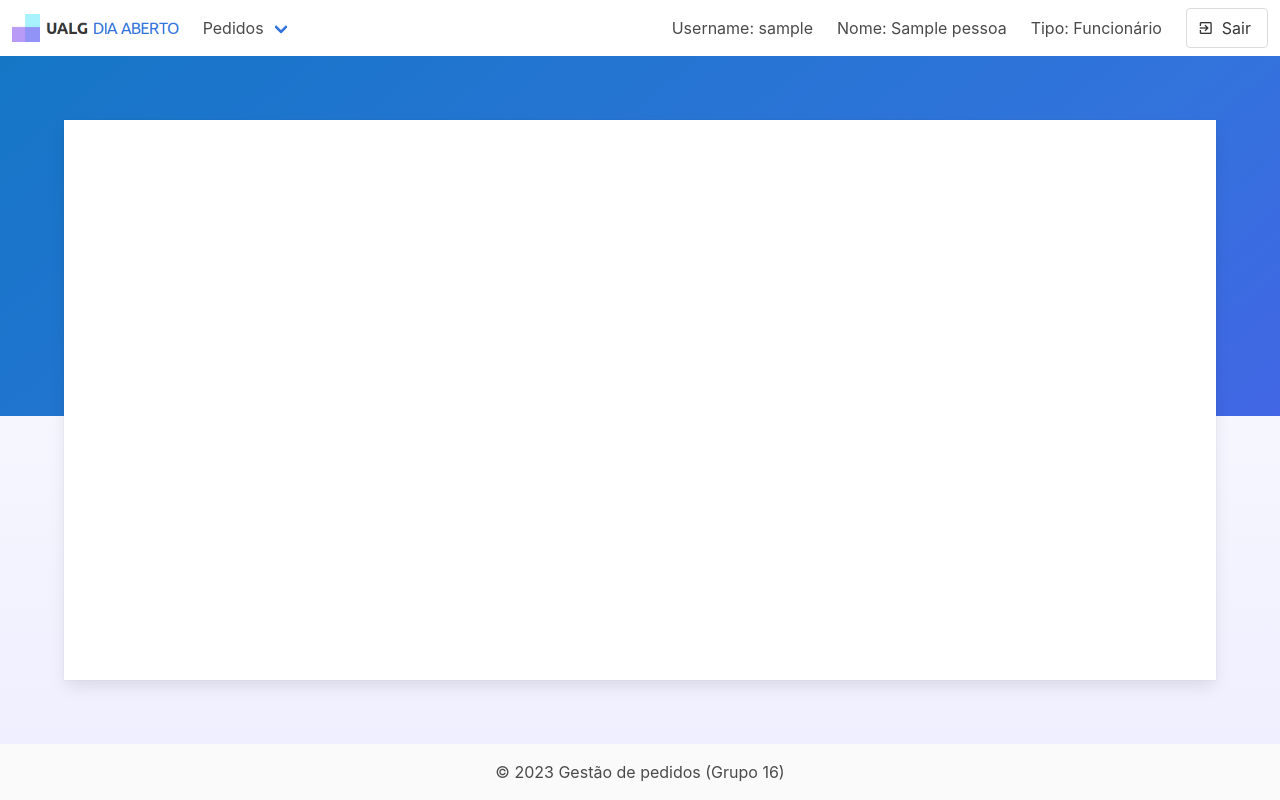
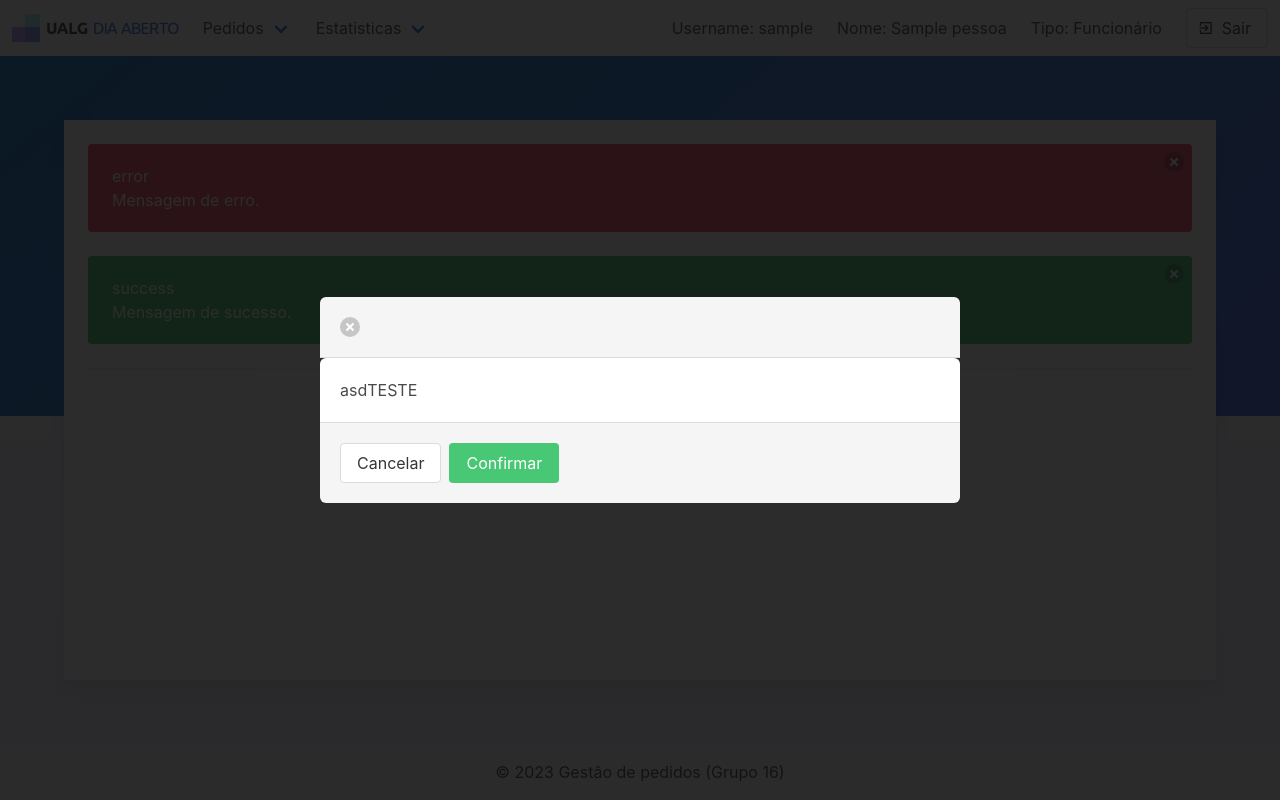
Before and after one commit to dedeu99/LES_23_G16, a Django app: page / in a window 1280 px wide. Run offline with Django 4.2, Linux system fonts and the light colour scheme; a user stored in the database is signed in; tables that the repository leaves empty hold one stand-in row (values such as "Sample post"); some libraries are stand-ins or nearby versions.

Commit message:
Incluidas mensagens de confirmação e erros (por terminar no delete)

```diff
--- a/LES_23_G16/gestaoPedidos/Templates/gestaoPedidos/consultar_pedidos_tabela.html
+++ b/LES_23_G16/gestaoPedidos/Templates/gestaoPedidos/consultar_pedidos_tabela.html
@@ -27,7 +27,7 @@
     {% endif %}
         <tr>
             <td><a href={{row.cells.tipo|get_alter_url_from_tipoPedido:row.record.id}}><button  class="button is-info is-outlined"><span>Alterar</span></button></a></td>
-            <form method="post" action={{row.cells.tipo|get_delete_url_from_tipoPedido:row.record.id}}>
+            <form class="js-modal-trigger" data-target="msg"><!--action={#row.cells.tipo|get_delete_url_from_tipoPedido:row.record.id#}-->
                 {% csrf_token %}
                 <input type=hidden value={{row.record.id}} name="id"></input>
                 <td>
--- a/LES_23_G16/gestaoPedidos/views.py
+++ b/LES_23_G16/gestaoPedidos/views.py
@@ -11,6 +11,7 @@ from .forms import PedidoForm,PedidoHorarioForm
 from django.shortcuts import HttpResponse
 import datetime
 from django.views.decorators.http import require_POST
+
 # Create your views here.
 
 numero_items_por_pagina=10
@@ -65,6 +66,7 @@ def criar_pedido_horario(request):
             novo_pedido_horario.pedidoid = novo_pedido
             novo_pedido.save()
             novo_pedido_horario.save()
+            messages.success(request, 'Pedido de Horário criado com sucesso')
             return redirect('gestaoPedidos:consultar_pedidos')
         else:
             for error in pform.errors:
@@ -102,6 +104,7 @@ def alterar_pedido_horario(request):
             #novo_pedido_horario.pedidoid = novo_pedido
             novo_pedido.save()
             novo_pedido_horario.save()
+            messages.success(request, 'Pedido de Horário alterado com sucesso')
             return redirect('gestaoPedidos:consultar_pedidos')
         else:
             for error in pform.errors:
@@ -124,4 +127,5 @@ def apagar_pedido_horario(request):
     pedidohorario=PedidoHorario.objects.get(pedidoid=idpedido)
     pedidohorario.delete()
     pedido.delete()
-    return HttpResponseRedirect(request.META['HTTP_REFERER'])
+    messages.success(request, 'Pedido de Horário apagado com sucesso')
+    return HttpResponseRedirect(request.META['HTTP_REFERER'],)
--- a/LES_23_G16/home/Templates/home/index.html
+++ b/LES_23_G16/home/Templates/home/index.html
@@ -77,9 +77,26 @@
 				<div id="top-hero-body" class="hero-body"></div>
 			</div>
 			<div id="page-content">
-
 				<div class="card">
 					<div class="card-content">
+						{% if messages %}
+							<ul >
+								{% for message in messages %}
+									<li class="notification
+										{% if message.level == DEFAULT_MESSAGE_LEVELS.ERROR %}
+										is-danger
+										{% elif message.level == DEFAULT_MESSAGE_LEVELS.SUCCESS %}
+										is-success
+										{% endif %}">
+										<button class="delete" aria-label="delete"></button>
+										<p>{{ message.tags }}</p>
+										<p>{{ message }}</p>
+									</li>
+								{% endfor %}
+							</ul>
+
+							<hr>
+						{% endif %}
 						{% block content %}
 						<!-- include the content here-->
 						{% endblock content %}
@@ -100,6 +117,67 @@
 		<script type="text/javascript" src="{% static 'js/js_custom.js' %}"></script>
 		{% block scripts %}
 		{% endblock scripts %}
+		<script>
+			//script para fechar notificações
+			document.addEventListener('DOMContentLoaded', () => {
+				(document.querySelectorAll('.notification .delete') || []).forEach(($delete) => {
+				  const $notification = $delete.parentNode;
+
+				  $delete.addEventListener('click', () => {
+					$notification.parentNode.removeChild($notification);
+				  });
+				});
+			  });
+
+			//script para lidar com o modal
+			document.addEventListener('DOMContentLoaded', () => {
+				// Functions to open and close a modal
+				function openModal($el) {
+					$el.classList.add('is-active');
+				}
+
+				function closeModal($el) {
+					$el.classList.remove('is-active');
+				}
+
+				function closeAllModals() {
+					(document.querySelectorAll('.modal') || []).forEach(($modal) => {
+					closeModal($modal);
+					});
+				}
+
+				// Add a click event on buttons to open a specific modal
+				(document.querySelectorAll('.js-modal-trigger') || []).forEach(($trigger) => {
+					const modal = $trigger.dataset.target;
+					const $target = document.getElementById(modal);
+
+					$trigger.addEventListener('click', () => {
+					openModal($target);
+					});
+				});
+
+				// Add a click event on various child elements to close the parent modal
+				(document.querySelectorAll('.modal-background, .modal-close, .modal-card-head .delete, .modal-card-foot .button') || []).forEach(($close) => {
+					const $target = $close.closest('.modal');
+
+					$close.addEventListener('click', () => {
+					closeModal($target);
+					});
+				});
+
+				// Add a keyboard event to close all modals
+				document.addEventListener('keydown', (event) => {
+					const e = event || window.event;
+
+					if (e.keyCode === 27) { // Escape key
+					closeAllModals();
+					}
+				});
+			});
+		</script>
+
+
+		{% include 'home/popup.html'  %}
 	</body>
 
 </html>
--- a/LES_23_G16/home/Templates/home/navbar.html
+++ b/LES_23_G16/home/Templates/home/navbar.html
@@ -24,6 +24,18 @@
           <a href="{% url 'gestaoPedidos:criar_pedido_horario' %}" class="navbar-item">Criar Pedido de Horário</a>
         </div>
       </div>
+
+      {% if user and user.id|isFuncionario %}
+      <div class="navbar-item has-dropdown is-hoverable">
+        <a class="navbar-link">
+          Estatisticas
+        </a>
+        <div class="navbar-dropdown">
+          <a href="#" class="navbar-item">Consultar todos os pedidos</a>
+
+        </div>
+      </div>
+      {% endif %}
     </div>
   </div>
   <div class="navbar-end">
@@ -40,7 +52,7 @@
       Funcionário
       {% else%}
       Docente
-      {% endif%}
+      {% endif %}
     </div>
     <div class="navbar-item">
       <a href="{% url 'logout' %}">
--- /dev/null
+++ b/LES_23_G16/home/Templates/home/popup.html
@@ -0,0 +1,23 @@
+
+<div id="msg" class="dialog modal is-active">
+
+    <div class="modal-background"></div><!-- só para fazer salientar o modal-->
+    <div class="modal-card animation-content">
+        <header class="modal-card-head">
+            <button class="delete" aria-label="close"></button>
+          </header>
+        <section class="modal-card-body is-titleless" style="border-top-left-radius: 6px; border-top-right-radius: 6px;"><!-- style so para ficar redondo-->
+            <div class="media">
+                <div class="media-content">
+                    <p>asd{{ msg }}</p>
+                </div>
+            </div>
+        </section>
+        <footer class="modal-card-foot">
+            <button onclick="alert.cancelar()" class="button" id='dialog-cancel'>Cancelar</button>
+            <button onclick="alert.confirmar()" class="button is-success" id='dialog-confirm'>Confirmar</button>
+        </footer>
+    </div>
+</div>
+{% if msg %}
+{% endif%}
--- a/LES_23_G16/home/views.py
+++ b/LES_23_G16/home/views.py
@@ -1,6 +1,11 @@
 from django.shortcuts import render
 # Create your views here.
+from django.contrib import messages
 
 def home(request):
+
+	messages.error(request, 'Mensagem de erro.')
+	messages.success(request, 'Mensagem de sucesso.')
+
 	return render(request=request,
-				  template_name="home/index.html")
+				  template_name="home/index.html",context={"msg":"TESTE"})
```
Also changed, not shown: LES_23_G16/gestaoPedidos/Templates/gestaoPedidos/criar_pedido_horario.html (+35 -8 lines).
